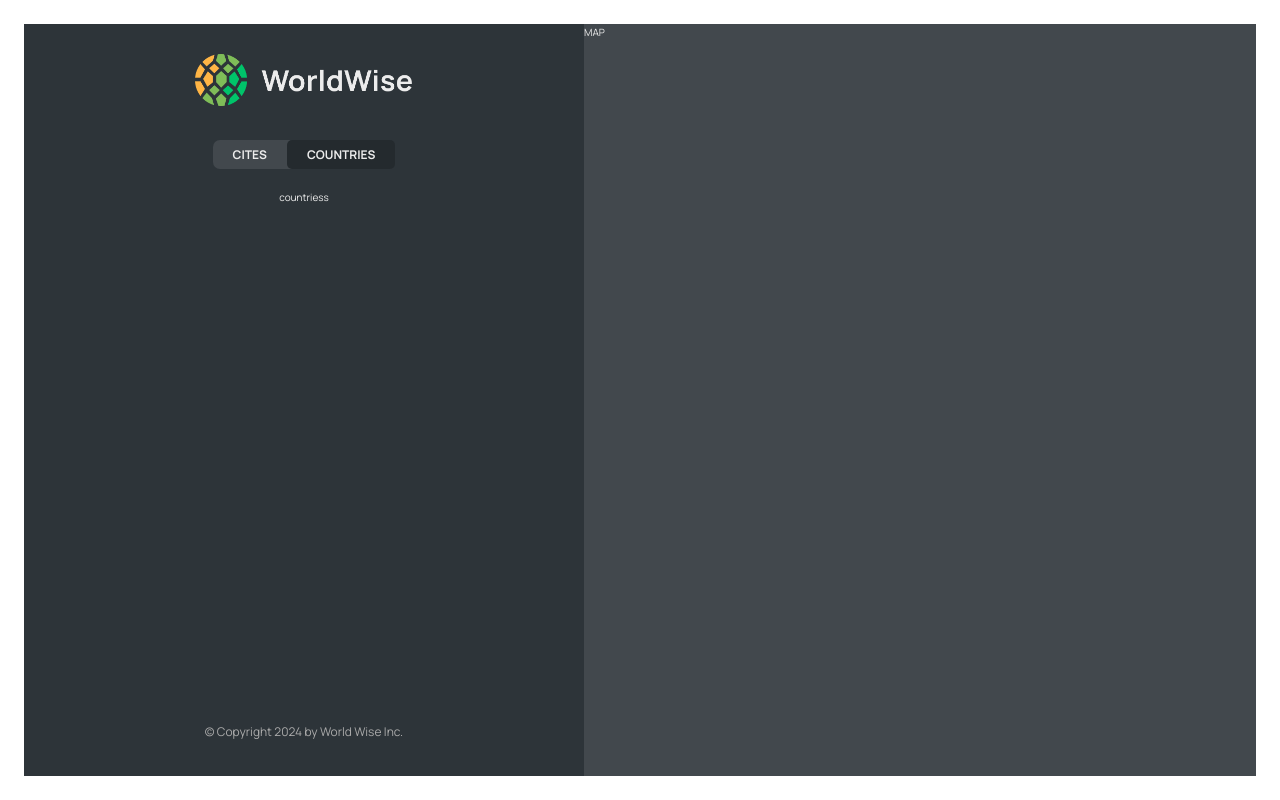
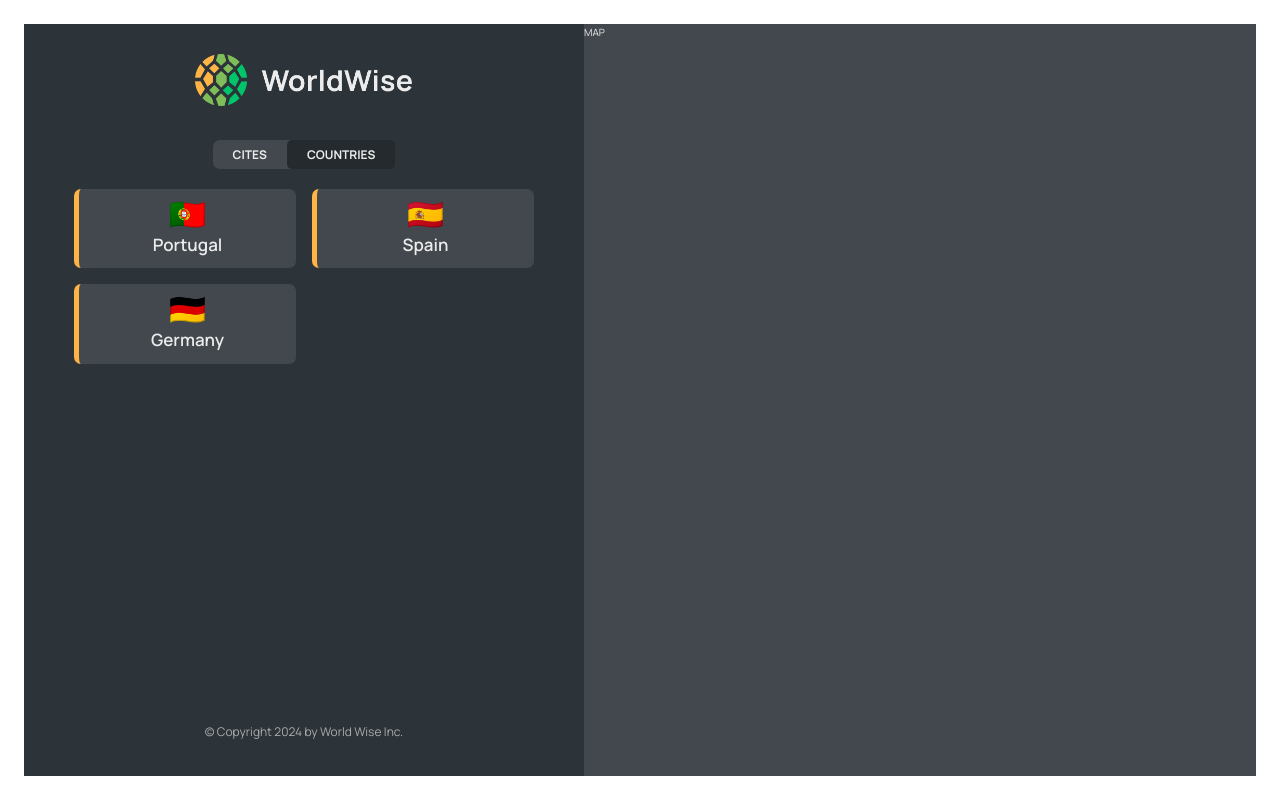
Before and after one commit to gayatrijha/worldwise, a React (Vite) app: page /app/countries in a window 1280 px wide. Built offline with nearby package versions, Linux system fonts and the light colour scheme; data requests are answered from the project's data file.

Commit message:
country list

```diff
--- a/data/cities.json
+++ b/data/cities.json
@@ -1,3 +1,76 @@
 {
-  "cities": []
+  "cities": [
+    {
+      "cityName": "Lisbon",
+      "country": "Portugal",
+      "emoji": "🇵🇹",
+      "date": "2027-10-31T15:59:59.138Z",
+      "notes": "My favorite city so far!",
+      "position": {
+        "lat": 38.727881642324164,
+        "lng": -9.140900099907554
+      },
+      "id": 73930385
+    },
+    {
+      "cityName": "Madrid",
+      "country": "Spain",
+      "emoji": "🇪🇸",
+      "date": "2027-07-15T08:22:53.976Z",
+      "notes": "",
+      "position": {
+        "lat": 40.46635901755316,
+        "lng": -3.7133789062500004
+      },
+      "id": 17806751
+    },
+    {
+      "cityName": "Berlin",
+      "country": "Germany",
+      "emoji": "🇩🇪",
+      "date": "2027-02-12T09:24:11.863Z",
+      "notes": "Amazing 😃",
+      "position": {
+        "lat": 52.53586782505711,
+        "lng": 13.376933665713324
+      },
+      "id": 98443197
+    },
+    {
+      "cityName": "Nijar",
+      "country": "Spain",
+      "emoji": "🇪🇸",
+      "date": "2023-04-03T07:47:59.202Z",
+      "notes": "",
+      "position": {
+        "lat": "36.967508314568164",
+        "lng": "-2.13128394200588"
+      },
+      "id": 98443198
+    },
+    {
+      "cityName": "Frao",
+      "country": "Portugal",
+      "emoji": "🇵🇹",
+      "date": "2027-10-31T15:59:59.138Z",
+      "notes": "My favorite city so far!",
+      "position": {
+        "lat": 38.727881642324164,
+        "lng": -9.140900099907554
+      },
+      "id": 7393038586
+    },
+    {
+      "cityName": "Barcelona",
+      "country": "Spain",
+      "emoji": "🇪🇸",
+      "date": "2027-07-15T08:22:53.976Z",
+      "notes": "",
+      "position": {
+        "lat": 40.46635901755316,
+        "lng": -3.7133789062500004
+      },
+      "id": 1780675189
+    }
+  ]
 }
--- a/src/App.jsx
+++ b/src/App.jsx
@@ -8,6 +8,7 @@
 import AppLayout from "./pages/AppLayout";
 import Login from "./pages/Login";
 import CityList from "./components/CityList";
+import CountryList from "./components/CountryList";
 
 const BASE_URL = "http://localhost:9000";
 
@@ -47,7 +48,10 @@
               path="cities"
               element={<CityList cities={cities} isLoading={isLoading} />}
             />
-            <Route path="countries" element={<p>countriess</p>} />
+            <Route
+              path="countries"
+              element={<CountryList cities={cities} isLoading={isLoading} />}
+            />
             <Route path="form" element={<p>form element</p>} />
           </Route>
           <Route path="login" element={<Login />} />
--- /dev/null
+++ b/src/components/CountryList.jsx
@@ -0,0 +1,25 @@
+import styles from "./CountryList.module.css";
+import React from "react";
+import Spinner from "./Spinner";
+import Message from "./Message";
+import CountryItem from "./CountryItem";
+
+const CountryList = ({ cities, isLoading }) => {
+  if (isLoading) return <Spinner />;
+  if (!cities.length)
+    return <Message message="Add a new city by clicking on the map" />;
+  const countries = cities.reduce((arr, city) => {
+    if (!arr.map((el) => el.country).includes(city.country))
+      return [...arr, { country: city.country, emoji: city.emoji }];
+    else return arr;
+  }, []);
+  return (
+    <ul className={styles.countryList}>
+      {countries.map((country) => (
+        <CountryItem country={country} />
+      ))}
+    </ul>
+  );
+};
+
+export default CountryList;
```
